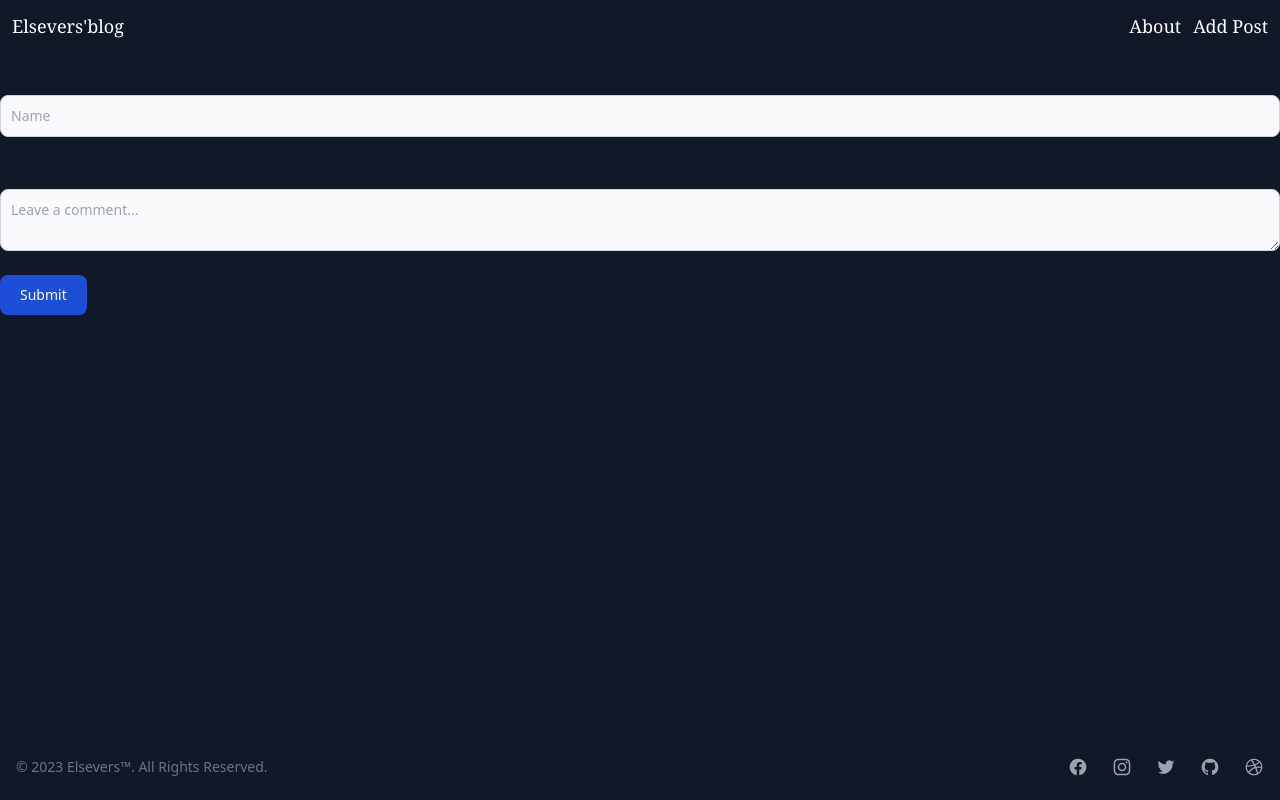
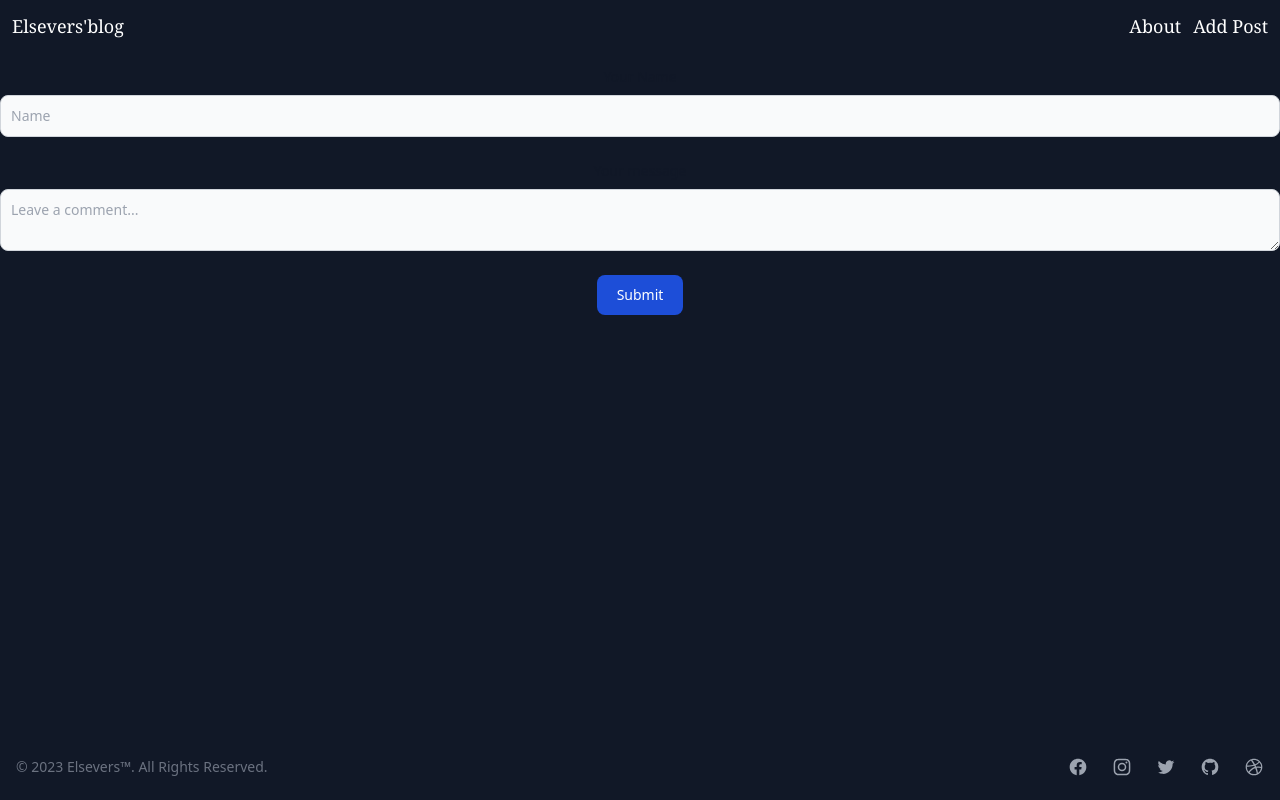
Before and after one commit to elseveremirli/blog, a Next.js app: page /post/addpost in a window 1280 px wide. Built offline with nearby package versions, Linux system fonts and the light colour scheme.

Commit message:
blog date

```diff
--- a/components/AddPost.tsx
+++ b/components/AddPost.tsx
@@ -1,7 +1,7 @@
 import axios from 'axios'
 import React, { useState } from 'react'
 import { Navigate } from 'react-router-dom'
-import Link from 'next/link'
+
 type Props = {}
 
 const AddPost = (props: Props) => {
@@ -10,13 +10,15 @@ const AddPost = (props: Props) => {
   const [explanation,setExplanation] = useState('')
 
 
+
   const handleSubmit = async (e:any)=>{
     e.preventDefault()
-    const  date =  new Date()
+    const  dates =  new Date()
+    const date = await dates.toDateString()
     await axios.post('/api/post/add',{
       name: name,
       explanation: explanation,
-      date:date.toDateString()
+      date:date
     })
     .then(response => console.log(response))
     .catch((err)=>{console.log(err)})
@@ -25,7 +27,7 @@ const AddPost = (props: Props) => {
 
   return (
 
-<form onSubmit={handleSubmit}>
+<form onSubmit={handleSubmit} className='text-center' >
   <div className="mb-6">
     <label htmlFor="name" className="block mb-2 text-sm font-medium text-gray-900 dark:text-white">Your Name</label>
     <input  onChange={(e)=> setName(e.target.value)} type="name" id="name" className="bg-gray-50 border border-gray-300 text-gray-900 text-sm rounded-lg focus:ring-blue-500 focus:border-blue-500 block w-full p-2.5 dark:bg-gray-700 dark:border-gray-600 dark:placeholder-gray-400 dark:text-white dark:focus:ring-blue-500 dark:focus:border-blue-500" placeholder="Name" required />
--- a/components/Blog.tsx
+++ b/components/Blog.tsx
@@ -4,7 +4,8 @@ import Link from 'next/link';
 
 type Data = {
   name:string,
-  explanation:string
+  explanation:string,
+  date:String
 }
 
 type Props = {
@@ -19,6 +20,7 @@ const Blog = (props: Props) => {
         <div  className='text-center my-3 ' key={key}>
           <h2 className='' >{post.name}</h2>
           <p>{post.explanation}</p>
+          <h6>{post.date}</h6>
         </div>
       ))
     }
--- a/components/NavBar.tsx
+++ b/components/NavBar.tsx
@@ -8,7 +8,7 @@ type Props = {
 const NavBar = (props: Props) => {
 
   return (
-    <div className='grid w-full h-full grid-rows-12 '>
+    <div className='grid w-full h-full grid-rows-12 bg-gray-900 text-white '>
 
 
     <div className='flex justify-between text-white font-serif text-lg  m-3 row-start-1 row-end-2 '>
```
